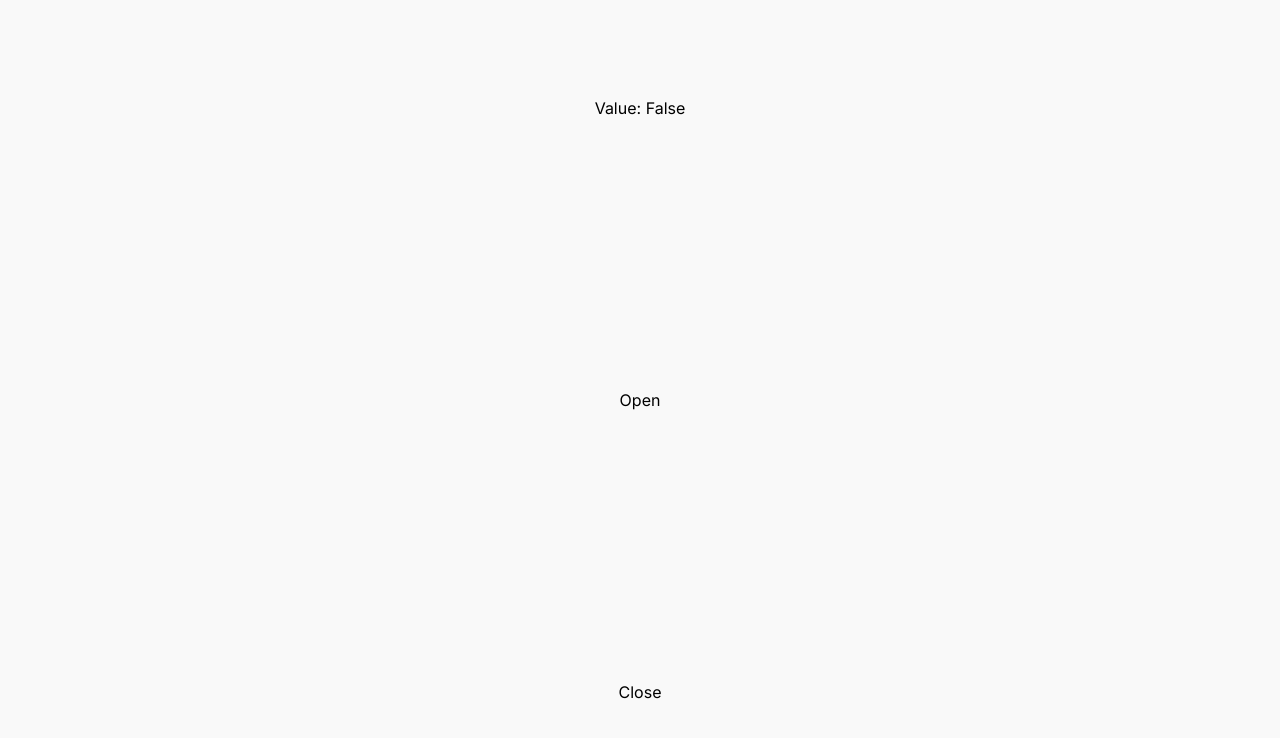
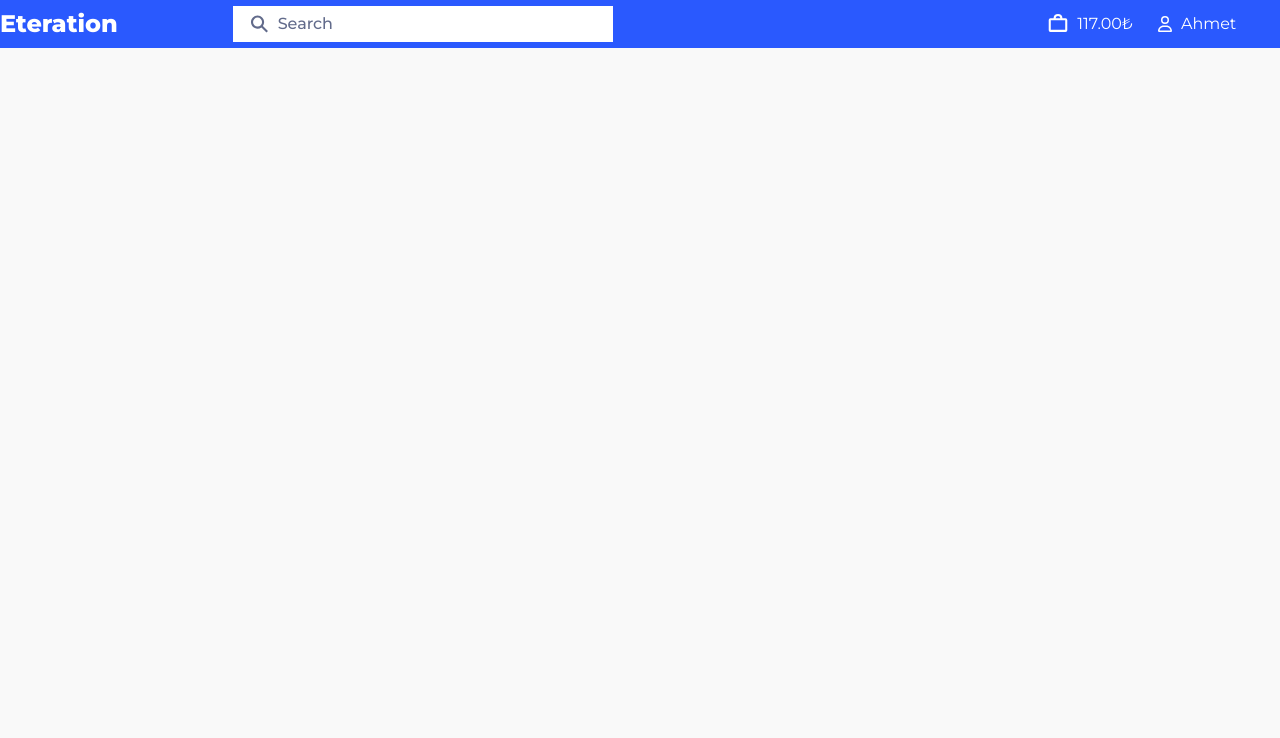
Before and after one commit to ozbeyahmet1/redux-test, a Next.js app: page / in a window 1280 px wide. Shown: the top 738 px of the page. Built offline with nearby package versions, Linux system fonts and the light colour scheme.

Commit message:
feat: creates navbar component and integrates to layout

```diff
--- a/app/layout.tsx
+++ b/app/layout.tsx
@@ -1,10 +1,10 @@
 "use client";
-import { Inter } from "next/font/google";
+import { Montserrat } from "next/font/google";
 import { Provider } from "react-redux";
 import { store } from "../state/store";
 import "./globals.css";
 
-const inter = Inter({ subsets: ["latin"] });
+const montserrat = Montserrat({ subsets: ["latin"] });
 
 export default function RootLayout({
   children,
@@ -14,7 +14,7 @@ export default function RootLayout({
   return (
     <Provider store={store}>
       <html lang="en">
-        <body className={inter.className}>{children}</body>
+        <body className={montserrat.className}>{children}</body>
       </html>
     </Provider>
   );
--- a/app/page.tsx
+++ b/app/page.tsx
@@ -1,6 +1,7 @@
 "use client";
 
 import { RootState } from "@/state/store";
+import Navbar from "@layouts/navbar";
 import { useDispatch, useSelector } from "react-redux";
 import { close, open } from "../state/slices/exampleSlice";
 export default function Home() {
@@ -15,10 +16,8 @@ export default function Home() {
     dispatch(close());
   };
   return (
-    <main className="flex min-h-screen flex-col items-center justify-between p-24">
-      <p>Value: {value ? "True" : "False"}</p>
-      <button onClick={handleOpen}>Open</button>
-      <button onClick={handleClose}>Close</button>
+    <main className="">
+      <Navbar />
     </main>
   );
 }
--- /dev/null
+++ b/ui/layouts/navbar.tsx
@@ -0,0 +1,48 @@
+import Logo from "@components/logo";
+import { useState } from "react";
+import { FaRegUser } from "react-icons/fa6";
+import { IoSearchSharp } from "react-icons/io5";
+import { PiBagSimpleBold } from "react-icons/pi";
+import Input from "../components/input";
+export default function Navbar() {
+  const [username, setUsername] = useState("");
+  return (
+    <header className="bg-primary h-auto lg:h-12 w-full px-6 lg:px-0 fixed py-4 lg:py-2 flex items-center">
+      <div className="container mx-auto ">
+        <div className="flex items-center">
+          <div className="flex-1">
+            <Logo />
+          </div>
+          <div className="hidden flex-[3.5] lg:flex">
+            <Input
+              label="Username"
+              placeholder="Search"
+              value={username}
+              onChange={(e) => setUsername(e.target.value)}
+              icon={IoSearchSharp}
+            />
+          </div>
+          <div className="flex-1 flex justify-end lg:justify-start gap-6">
+            <div className="flex gap-2 text-white items-center">
+              <PiBagSimpleBold size={22} />
+              <p className="leading-4">117.00₺</p>
+            </div>
+            <div className="flex gap-2 text-white items-center">
+              <FaRegUser size={16} />
+              <p className="leading-4">Ahmet</p>
+            </div>
+          </div>
+        </div>
+        <div className="mt-2 flex lg:hidden">
+          <Input
+            label="Username"
+            placeholder="Search"
+            value={username}
+            onChange={(e) => setUsername(e.target.value)}
+            icon={IoSearchSharp}
+          />
+        </div>
+      </div>
+    </header>
+  );
+}
```
